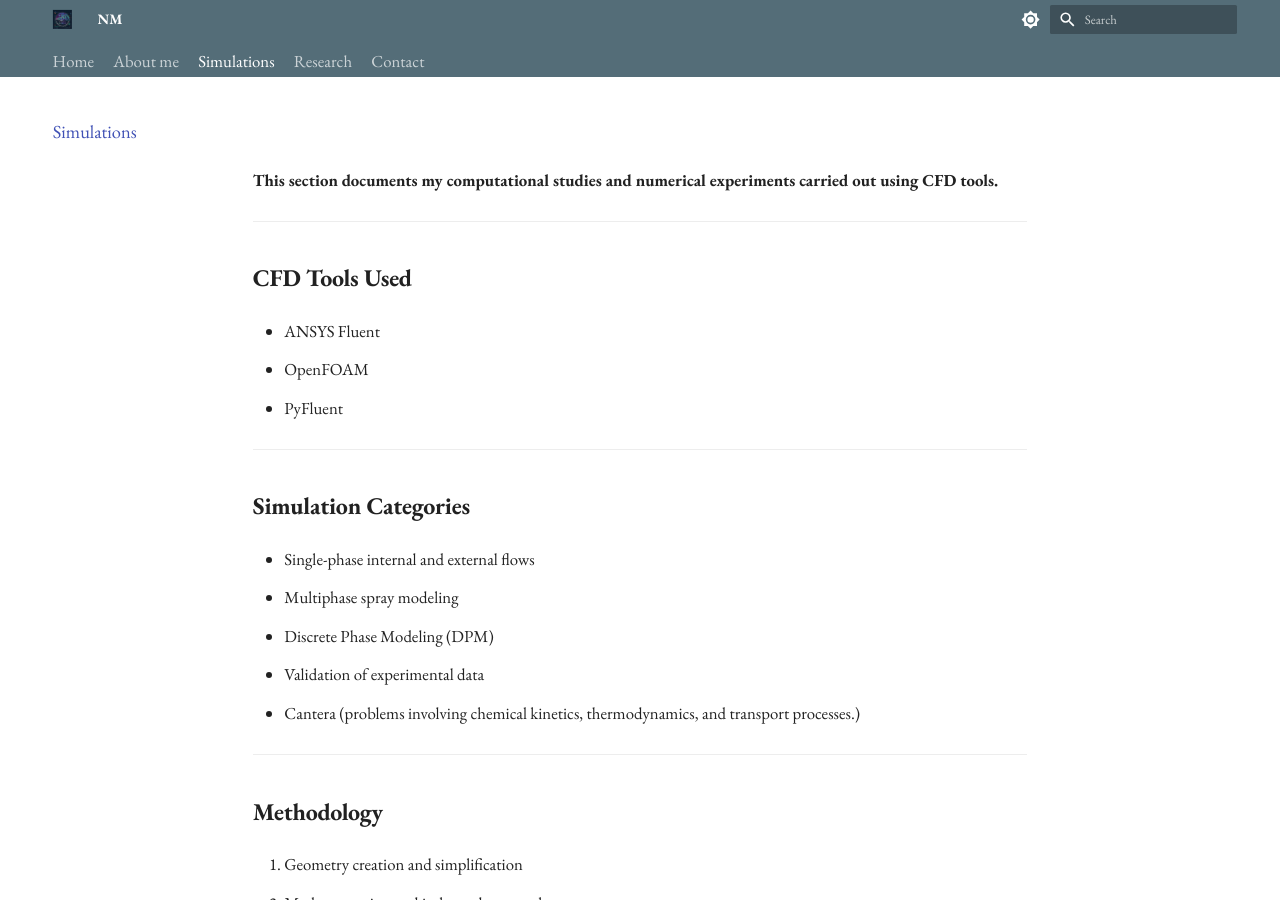
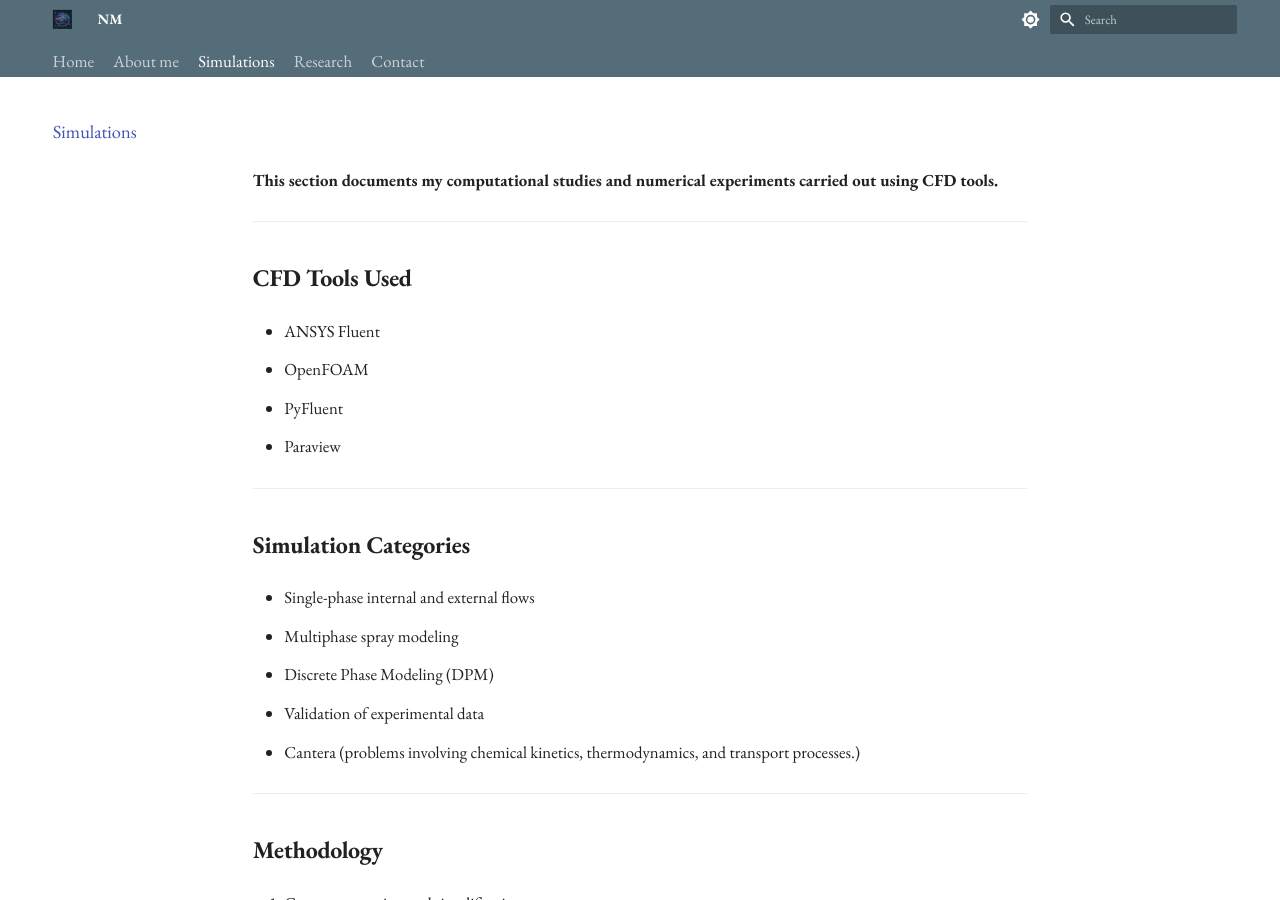
Before and after one commit to nagulmeera07/nagulmeera07.github.io, an MkDocs documentation site: the page built from docs/simulations.md, in a window 1280 px wide and 900 px high. Built offline with MkDocs 1.6.1 and Material for MkDocs 9.7.7, drawn with Linux system fonts in a browser that asks for light colours.

Commit message:
website initial setup

```diff
--- a/docs/simulations.md
+++ b/docs/simulations.md
@@ -8,6 +8,7 @@
 - ANSYS Fluent
 - OpenFOAM
 - PyFluent
+- Paraview
 
 ---
 
```
Also changed, not shown: site/About/index.html, site/extra.css (deleted), site/index.html, site/search/search_index.json, site/simulations/index.html.
